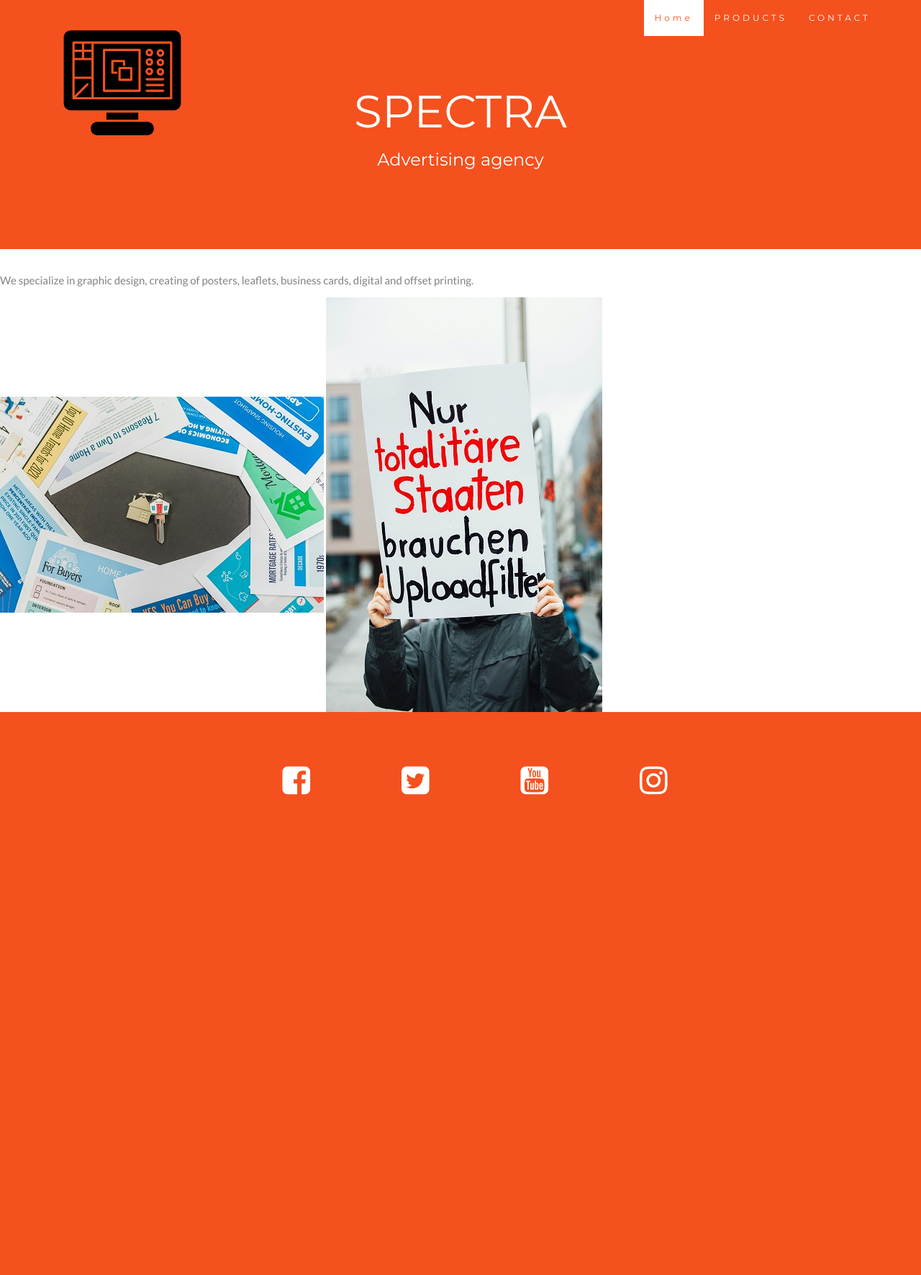
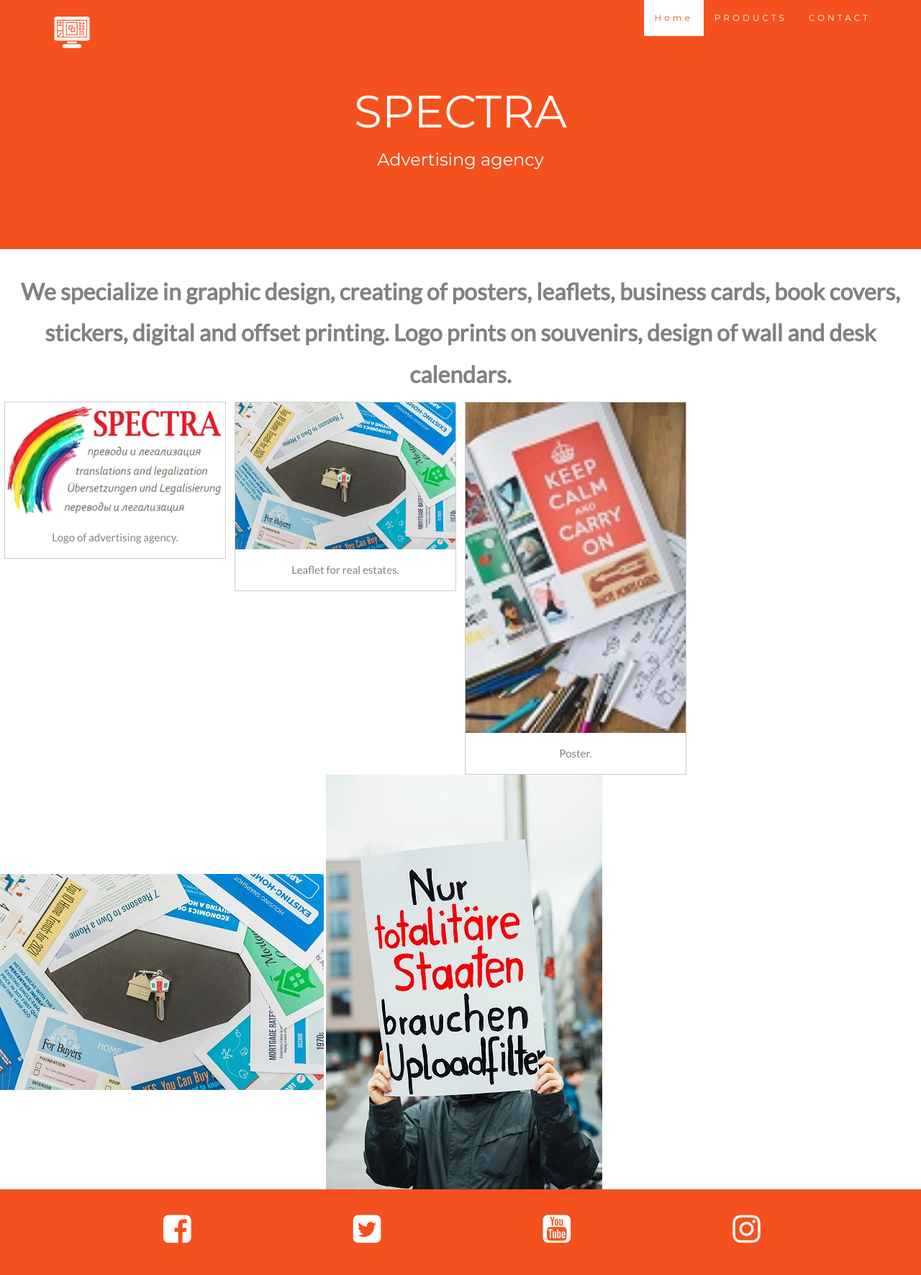
Before and after one commit to kamenco/spectar, a Django app: page / in a window 1280 px wide. Shown: the whole page at 72% size. Before the commit the page ends 1104 px from the top, so only its background shows below. Run offline with Django 3.2, Linux system fonts and the light colour scheme; some libraries are stand-ins or nearby versions.

Commit message:
Edited the footer.

```diff
--- a/avertise/avertise/settings.py
+++ b/avertise/avertise/settings.py
@@ -23,7 +23,7 @@ BASE_DIR = Path(__file__).resolve().parent.parent
 SECRET_KEY = 'django-insecure-(^9i9ng5e+3w))w)y@hrk3&511ks((j$mk_wm03zhx@$)kc7_0'
 
 # SECURITY WARNING: don't run with debug turned on in production!
-DEBUG = False
+DEBUG = True
 
 ALLOWED_HOSTS = [ '8000-kamenco-spectar-6in6u62v43m.ws.codeinstitute-ide.net', 'localhost']
 
--- a/avertise/home/templates/home/index.html
+++ b/avertise/home/templates/home/index.html
@@ -3,7 +3,36 @@
 {% load static %}
 
 {% block content %}
-<p>We specialize in graphic design, creating of posters, leaflets, business cards, digital and offset printing.</p>
+<p class = "text">We specialize in graphic design, creating of posters, leaflets, business cards, book covers, stickers, digital and offset printing. Logo prints on souvenirs, design of wall and desk calendars.</p>
+
+  <div class="responsive">
+    <div class="gallery">
+      <a target="_blank" href="spectra.jpg">
+        <img src="{% static 'images/spectra.jpg' %}" alt="Logo of spectra">
+      </a>
+      <div class="desc">Logo of advertising agency.</div>
+    </div>
+  </div>
+
+  <div class="responsive">
+    <div class="gallery">
+      <a target="_blank" href="leaflet_one.jpg">
+        <img src="{% static 'images/leaflet_one.jpg' %}" alt="Leaflet">
+      </a>
+      <div class="desc">Leaflet for real estates.</div>
+    </div>
+  </div>
+
+  <div class="responsive">
+    <div class="gallery">
+      <a target="_blank" href="poster_pol.jpg">
+        <img class="img-fluid" src="{% static 'images/poster_pol.jpg' %}" alt="Poster">
+      </a>
+      <div class="desc">Poster.</div>
+    </div>
+  </div>
+
   <img id="comp" src="{% static 'images/leaflet_one.jpg' %}">
   <img id="comp" src="{% static 'images/poster_one.jpg' %}">
+
   {% endblock %}
--- a/avertise/static/css/base.css
+++ b/avertise/static/css/base.css
@@ -132,24 +132,17 @@ body {
     margin-bottom: 20px;
     color: #f4511e;
   }*/
-  .slideanim {visibility:hidden;}
-  .slide {
-    animation-name: slide;
-    -webkit-animation-name: slide;
-    animation-duration: 1s;
-    -webkit-animation-duration: 1s;
-    visibility: visible;
-  }
+
     footer.container-fluid.text-center {
-      padding: 10px 0;      /* Adjust padding to prevent thickness */
+      padding: 10px 0;
       background-color: #f4511e !important;
       color: white;
-    } #f4511e !important;
+    }
 
     #social-networks {
       text-align: center;
       padding: 20px 0;
-      display: inline-flex;
+      display: flex;
       justify-content: space-evenly;
       list-style-type: none;
     }
@@ -160,30 +153,66 @@ body {
       color: white;
     }
     footer li {
-      display: inline;
+      display: inline-flex;
+      justify-content: space-evenly;
     }
 
+    footer ul {
+      display: flex;
+    }
+    .text {
+      font-weight: bold;
+      text-align: center;
+      font-size: 32px;
 
-  @keyframes slide {
-    0% {
-      opacity: 0;
-      transform: translateY(70%);
     }
-    100% {
-      opacity: 1;
-      transform: translateY(0%);
-    }
+/*-----------------------------------------------GALLERY STYLING ON INDEX PAGE*/
+div.gallery {
+  border: 1px solid #ccc;
+}
+
+div.gallery:hover {
+  border: 1px solid #777;
+}
+
+div.gallery img {
+  width: 100%;
+  height: auto;
+}
+
+div.desc {
+  padding: 15px;
+  text-align: center;
+}
+
+* {
+  box-sizing: border-box;
+}
+
+.responsive {
+  padding: 0 6px;
+  float: left;
+  width: 24.99999%;
+}
+
+@media only screen and (max-width: 700px) {
+  .responsive {
+    width: 49.99999%;
+    margin: 6px 0;
   }
-  @-webkit-keyframes slide {
-    0% {
-      opacity: 0;
-      -webkit-transform: translateY(70%);
-    }
-    100% {
-      opacity: 1;
-      -webkit-transform: translateY(0%);
-    }
+}
+
+@media only screen and (max-width: 500px) {
+  .responsive {
+    width: 100%;
   }
+}
+
+.clearfix:after {
+  content: "";
+  display: table;
+  clear: both;
+}
   @media screen and (max-width: 768px) {
     .col-sm-4 {
       text-align: center;
--- a/avertise/templates/base.html
+++ b/avertise/templates/base.html
@@ -45,7 +45,7 @@
         <span class="icon-bar"></span>
         <span class="icon-bar"></span>
       </button>
-      <a class="navbar-brand"><img id="comp" src="{% static 'images/comp.png' %}"></a>
+      <a class="navbar-brand"><img id="comp" src="{% static 'images/comp_white.png' %}"></a>
     </div>
     <div class="collapse navbar-collapse" id="myNavbar">
       <ul class="nav navbar-nav navbar-right">
```
Also changed, not shown: avertise/static/images/comp_white.png (added), avertise/static/images/leaflet_small.jpg (added), avertise/static/images/noimage.png (added), avertise/static/images/poster_pol.jpg (added), avertise/static/images/spectra.jpg (added).
